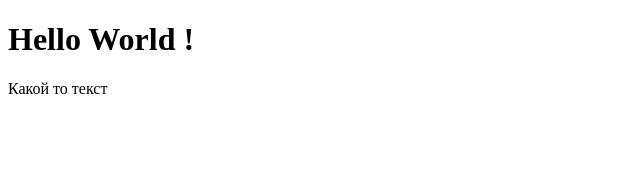
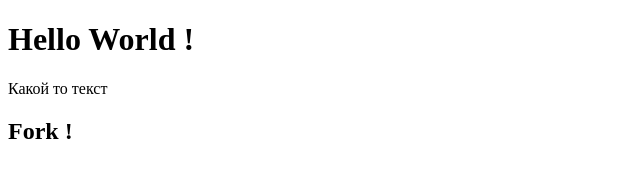
Before and after one commit to AlexPodarkin/test-git, a plain HTML site: page index.html in a window 1280 px wide. Shown: the full height of the page, 0-640 px from the left. Drawn offline with Linux system fonts and the light colour scheme.

Commit message:
Update index.html

```diff
--- a/index.html
+++ b/index.html
@@ -7,5 +7,6 @@
 <body>
     <h1>Hello World !</h1>
 <p>Какой то текст</p>
+<h2>Fork !</h2>
 </body>
 </html>
```
